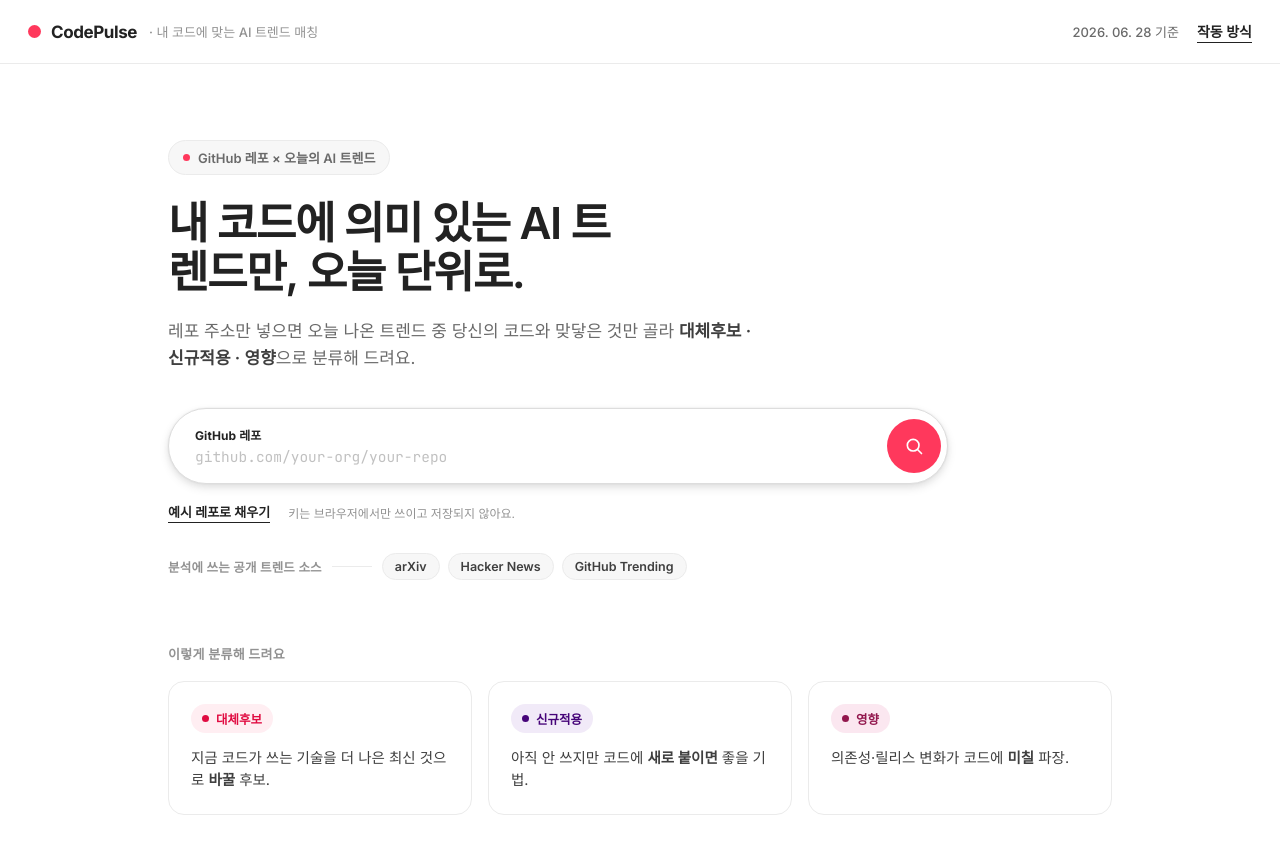
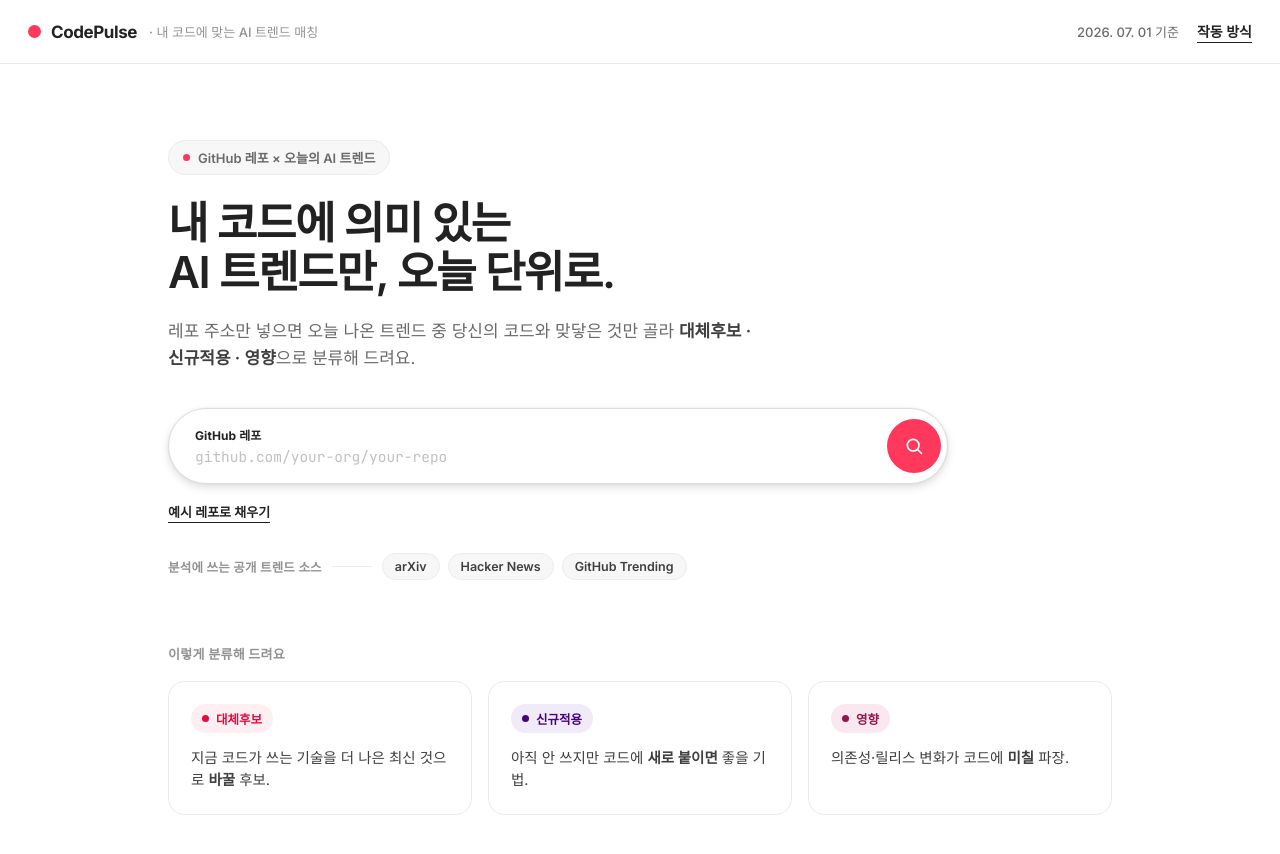
Before and after one commit to khuda-data/9th-NLP-team4, a React (Vite) app in the folder codepulse-web/: page / in a window 1280 px wide. Shown: the top 854 px of the page. Built offline with nearby package versions, Linux system fonts and the light colour scheme.

Commit message:
style: css 수정

```diff
--- a/codepulse-web/src/components/Header.tsx
+++ b/codepulse-web/src/components/Header.tsx
@@ -66,6 +66,8 @@ const HowLink = styled.span`
 `;
 
 export default function Header() {
+  const today = new Date();
+
   return (
     <Nav>
       <Left>
@@ -74,7 +76,7 @@ export default function Header() {
         <Sub>· 내 코드에 맞는 AI 트렌드 매칭</Sub>
       </Left>
       <Right>
-        <DateLabel>2026. 06. 28 기준</DateLabel>
+        <DateLabel>{today.getFullYear()}. {(today.getMonth() + 1).toString().padStart(2, '0')}. {today.getDate().toString().padStart(2, '0')} 기준</DateLabel>
         <HowLink>작동 방식</HowLink>
       </Right>
     </Nav>
--- a/codepulse-web/src/views/AnalyzingView.tsx
+++ b/codepulse-web/src/views/AnalyzingView.tsx
@@ -109,7 +109,6 @@ export default function AnalyzingView({ repoDisplay }: Props) {
         ))}
       </StepsList>
 
-      <Note>공개 트렌드 API와 입력하신 Gemini 키로 처리됩니다.</Note>
     </Section>
   );
 }
--- a/codepulse-web/src/views/InputView.tsx
+++ b/codepulse-web/src/views/InputView.tsx
@@ -3,11 +3,12 @@ import { useNavigate } from 'react-router-dom';
 import CategoryBadge from '../components/CategoryBadge';
 import {
   Section, BadgePill, BadgeDot, HeroH1, HeroP, SearchPill, FieldLabel, InputLabel,
-  SearchInput, SearchBtn, InputMeta, FillBtn, KeyNote, SourcesRow, SourcesLabel,
+  SearchInput, SearchBtn, InputMeta, FillBtn, SourcesRow, SourcesLabel,
   SourcesDivider, SourcesChips, SourceChip, Taxonomy, TaxonomyTitle, TaxonomyGrid,
   TaxonomyCard, TaxonomyDesc,
 } from '../components/InputView/InputView.styled';
 import { CATS, CatKey } from '../data';
+import { useEffect } from 'react';
 
 interface Props {
   repoUrl: string;
@@ -39,6 +40,9 @@ export default function InputView({
     if(repoUrl == '' || !repoUrl) alert('레포지토리 url을 입력해주세요.');
     else navigate('/analyzing', {state: {url: repoUrl}});
   }
+  useEffect(() => {
+    onRepoChange('');
+  }, [])
 
   return (
     <Section>
@@ -47,7 +51,7 @@ export default function InputView({
         GitHub 레포 × 오늘의 AI 트렌드
       </BadgePill>
 
-      <HeroH1>내 코드에 의미 있는 AI 트렌드만, 오늘 단위로.</HeroH1>
+      <HeroH1>내 코드에 의미 있는 <br />AI 트렌드만, 오늘 단위로.</HeroH1>
       <HeroP>
         레포 주소만 넣으면 오늘 나온 트렌드 중 당신의 코드와 맞닿은 것만 골라{' '}
         <b>대체후보 · 신규적용 · 영향</b>으로 분류해 드려요.
@@ -75,7 +79,6 @@ export default function InputView({
 
       <InputMeta>
         <FillBtn onClick={onFillSample}>예시 레포로 채우기</FillBtn>
-        <KeyNote>키는 브라우저에서만 쓰이고 저장되지 않아요.</KeyNote>
       </InputMeta>
 
       <SourcesRow>
```
